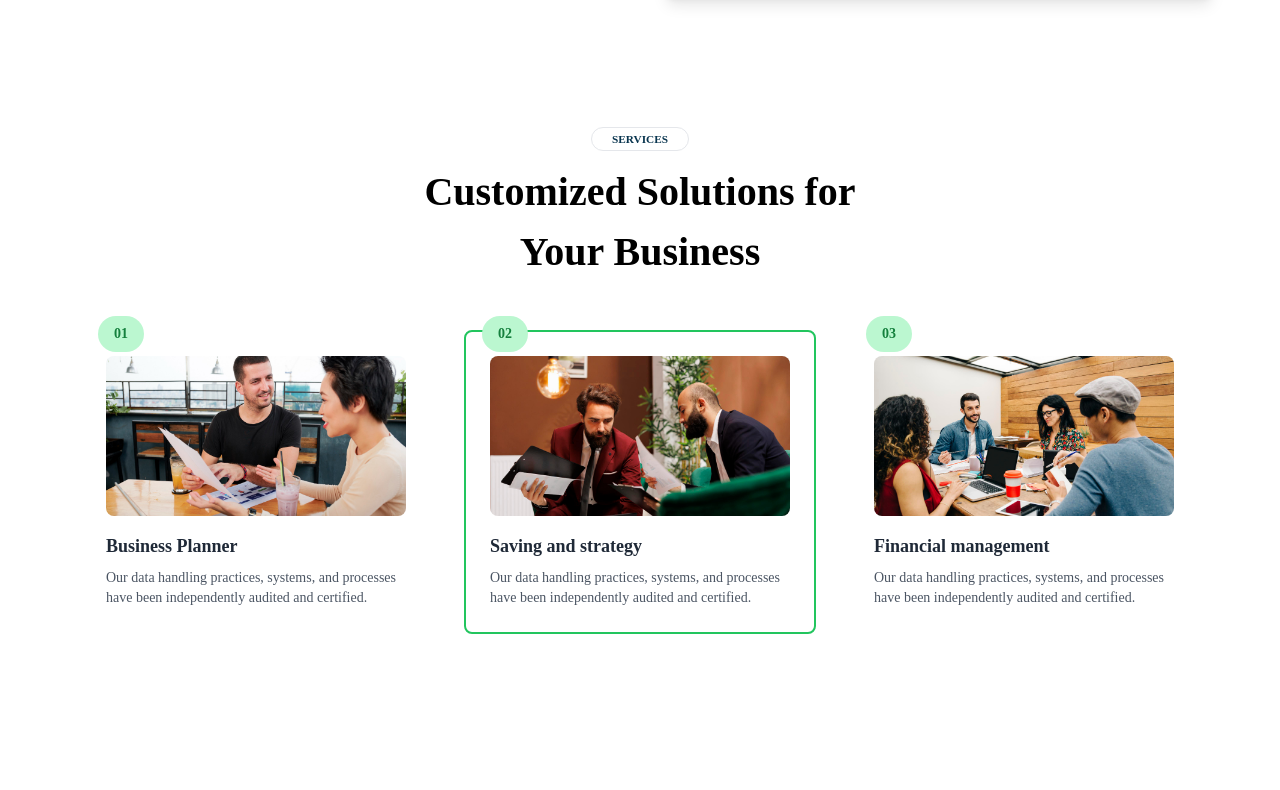
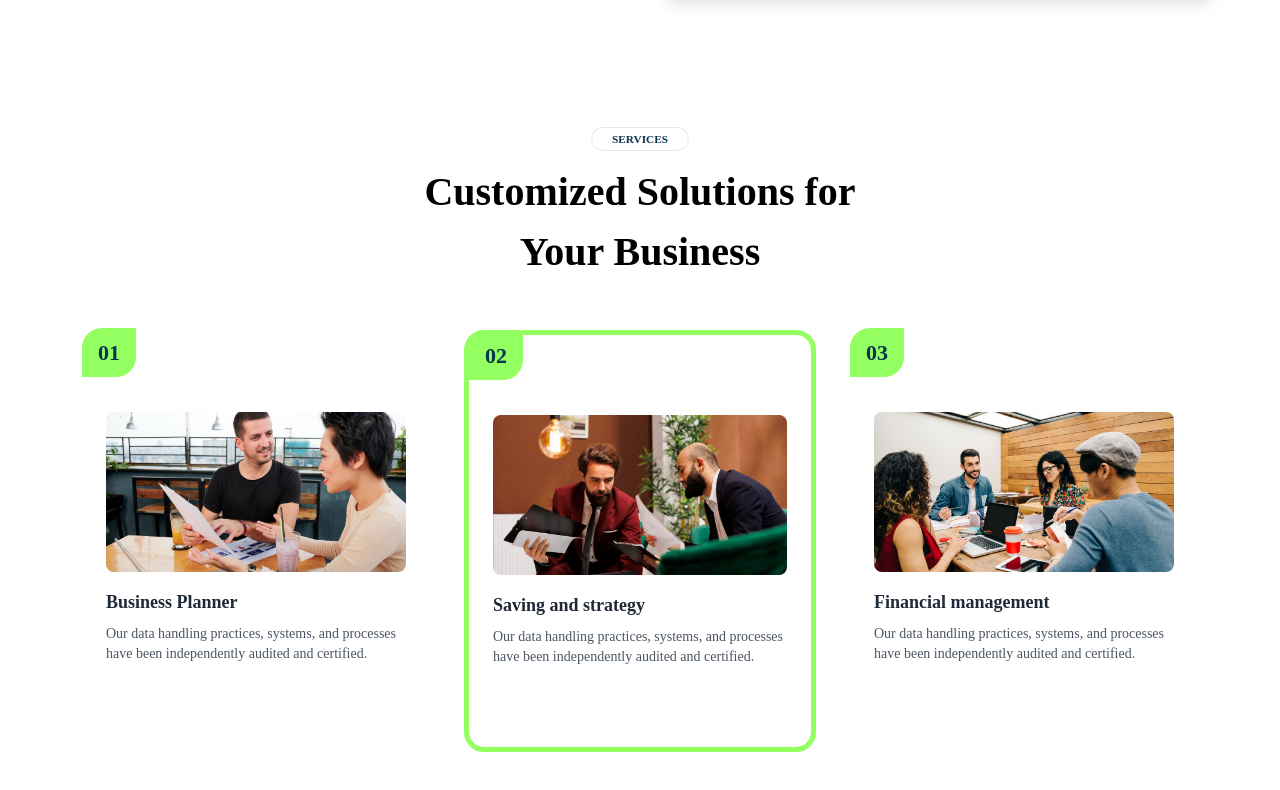
Before and after one commit to Md-Ashikur-Rahman-Ashik/Tombiz, a React (Vite) app: page / in a window 1280 px wide. Shown: the part 2276-3066 px from the top of the page. Before the commit the page ends 2974 px from the top, so only its background shows below. Built offline with nearby package versions, Linux system fonts and the light colour scheme.

Commit message:
Added customized solutions section

```diff
--- a/src/components/ServicesSection.jsx
+++ b/src/components/ServicesSection.jsx
@@ -39,11 +39,11 @@ const ServicesSection = () => {
         {services.map((service, index) => (
           <div
             key={service.id}
-            className={`relative border-2 rounded-lg p-6 ${
-              index === 1 ? "border-green-500" : "border-transparent"
+            className={`relative py-20 border-2 p-6 ${
+              index === 1 ? "border-[#93FF61] border-[5px] rounded-[20px]" : "border-transparent rounded-lg"
             } transition-transform duration-300 hover:scale-105`}
           >
-            <div className="absolute -top-4 left-4 bg-green-200 text-green-700 font-semibold text-sm rounded-full px-4 py-2">
+            <div className="absolute rounded-tl-[20px] rounded-br-[20px] -top-1 left-0 bg-[#93FF61] text-[#08344E] font-semibold text-[22px] px-4 py-2">
               {service.id}
             </div>
             <img
```
